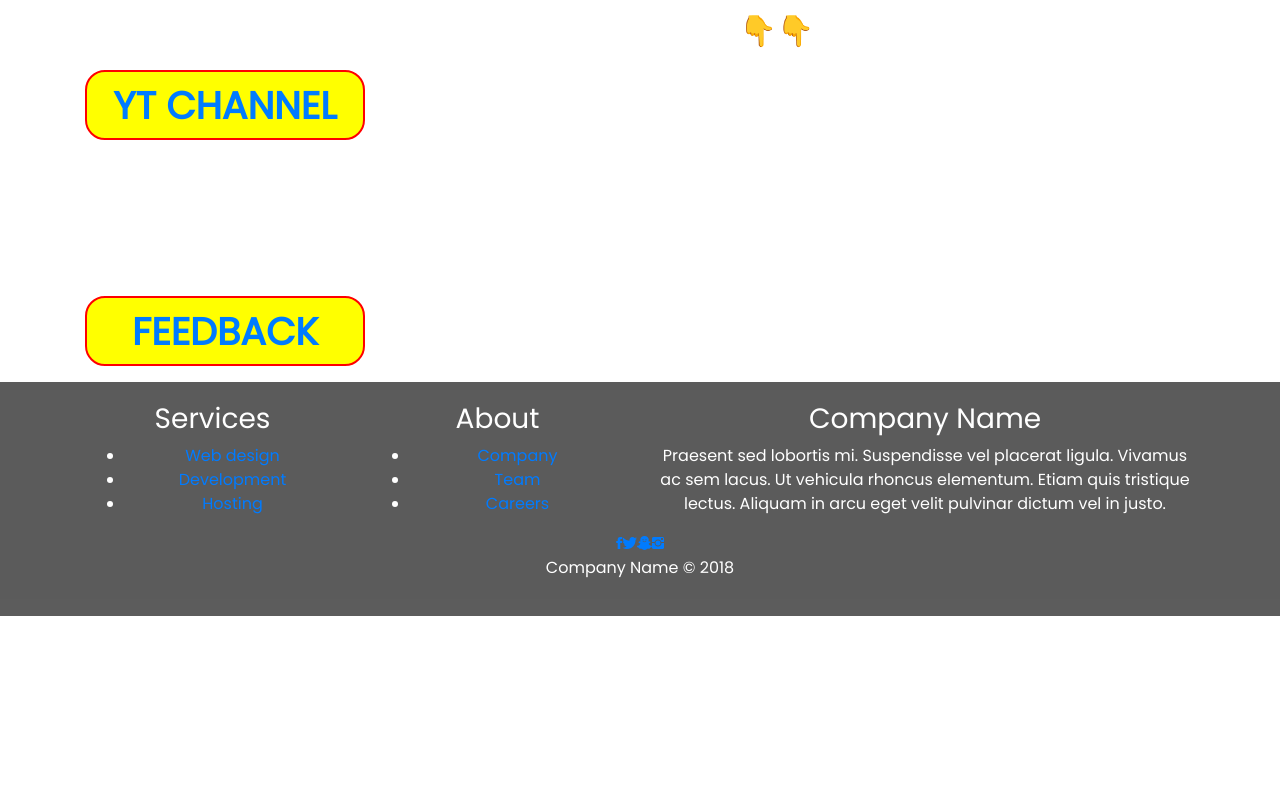
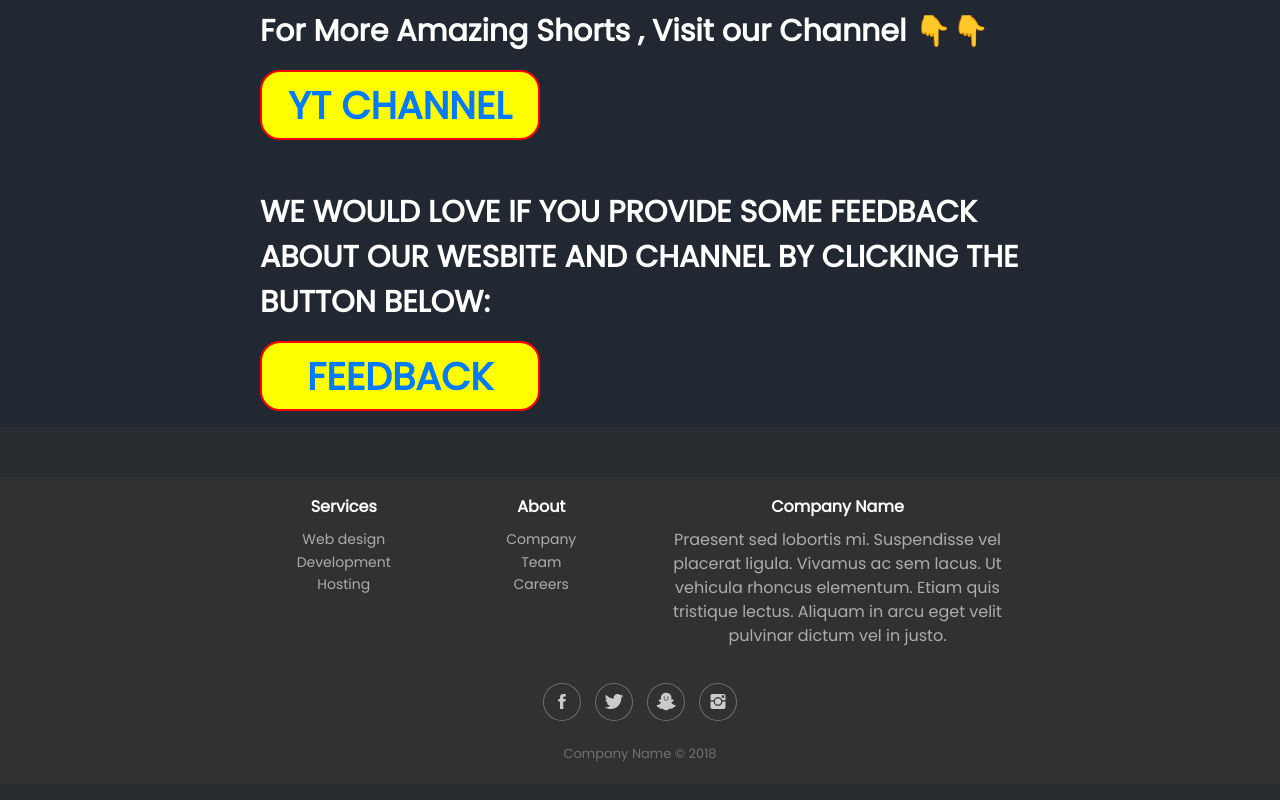
Before and after one commit to Code-With-Bhavya/My-Website, a plain HTML site: page index.html in a window 1280 px wide. Shown: the part 926-1726 px from the top of the page. Before the commit the page ends 1542 px from the top, so only its background shows below. Drawn offline with nearby package versions, Linux system fonts and the light colour scheme; no server answers.

Commit message:
commit by falco

```diff
--- a/index.html
+++ b/index.html
@@ -5,11 +5,12 @@
     <meta charset="UTF-8">
     <meta name="viewport" content="width=device-width, initial-scale=1.0">
     <title>ChessMaster's Shorts</title>
-    <link href="style.css" rel="stylesheet">
     <script src="script.js" defer></script>
     <link rel="stylesheet" href="https://cdnjs.cloudflare.com/ajax/libs/twitter-bootstrap/4.1.3/css/bootstrap.min.css">
     <link rel="stylesheet" href="https://cdnjs.cloudflare.com/ajax/libs/ionicons/2.0.1/css/ionicons.min.css">
     <link rel="icon" href="images/logo.png" type="image/x-icon">
+    <link href="style.css" rel="stylesheet">
+
 </head>
 
 <body>
--- a/style.css
+++ b/style.css
@@ -1,6 +1,6 @@
-@import url('https://fonts.googleapis.com/css2?family=Poppins&display=swap');
-*{
-    font-family: 'Poppins' , sans-serif;
+@import url("https://fonts.googleapis.com/css2?family=Poppins&display=swap");
+* {
+  font-family: "Poppins", sans-serif;
 }
 body {
   font-family: Arial, sans-serif;
@@ -19,13 +19,12 @@ body {
 #shortview {
   color: white;
   font-weight: bold;
-    font-family: 'Poppins', sans-serif;
+  font-family: "Poppins", sans-serif;
   font-size: 13px;
   background-color: black;
 }
 
 .visitchanneltext {
-
   /* position: absolute;
     left: 0px;
     top: 900px;  */
@@ -48,10 +47,9 @@ body {
   position: relative;
   top: -30px;
   margin-left: 3vw;
-
 }
 
-.content button{
+.content button {
   /* display: inline; */
   font-size: 38px;
   height: 70px;
@@ -64,7 +62,7 @@ body {
   font-weight: 600;
   /* position: relative;
     top: -400px; */
-    font-family: 'Poppins', sans-serif;
+  font-family: "Poppins", sans-serif;
 }
 
 #viewscount {
@@ -90,8 +88,8 @@ body {
   font-weight: bold;
   background-color: lightyellow;
   border: 3px solid red;
-    outline: 4px  solid yellow;
-    font-family: 'Poppins', sans-serif;
+  outline: 4px solid yellow;
+  font-family: "Poppins", sans-serif;
   font-size: x-large;
   width: 90vw;
   text-align: justify;
@@ -130,7 +128,7 @@ body {
 }
 
 header {
-    background-color: #393E46;
+  background-color: #393e46;
   /* Adding transparency */
   color: white;
   padding: 40px 0;
@@ -236,7 +234,7 @@ h2,
 nav a,
 p,
 footer {
-    font-family: 'Poppins', sans-serif;
+  font-family: "Poppins", sans-serif;
 }
 /* sidebar */
 body {
@@ -310,29 +308,27 @@ body {
   height: auto;
 }
 
-
 /* Add this CSS code for mobile devices */
 @media screen and (max-width: 600px) {
-        #logo{
+  #logo {
     width: 34%;
     margin-left: 76px;
   }
   .short img {
     width: 100vw;
-            ;
   }
-        #buttons{
+  #buttons {
     display: none;
   }
-        #subscount{
+  #subscount {
     font-size: 2vh;
     margin-left: 1px;
   }
-        #viewscount{
+  #viewscount {
     font-size: 2vh;
     margin-right: 1px;
   }
-        #chname{
+  #chname {
     margin-top: 40px;
     font-size: 55px;
   }
@@ -363,8 +359,99 @@ body {
     padding: 10px 0;
   }
   /* SideBar */
-        .msidebar{
+  .msidebar {
     width: 0;
   }
+}
 
+/*  footer css */
+
+.footer-dark {
+  padding: 50px 0;
+  color: #f0f9ff;
+  background-color: #282d32;
 }
+
+.footer-dark h3 {
+  margin-top: 0;
+  margin-bottom: 12px;
+  font-weight: bold;
+  font-size: 16px;
+}
+
+.footer-dark ul {
+  padding: 0;
+  list-style: none;
+  line-height: 1.6;
+  font-size: 14px;
+  margin-bottom: 0;
+}
+
+.footer-dark ul a {
+  color: inherit;
+  text-decoration: none;
+  opacity: 0.6;
+}
+
+.footer-dark ul a:hover {
+  opacity: 0.8;
+}
+
+@media (max-width: 767px) {
+  .footer-dark .item:not(.social) {
+    text-align: center;
+    padding-bottom: 20px;
+  }
+}
+
+.footer-dark .item.text {
+  margin-bottom: 36px;
+}
+
+@media (max-width: 767px) {
+  .footer-dark .item.text {
+    margin-bottom: 0;
+  }
+}
+
+.footer-dark .item.text p {
+  opacity: 0.6;
+  margin-bottom: 0;
+}
+
+.footer-dark .item.social {
+  text-align: center;
+}
+
+@media (max-width: 991px) {
+  .footer-dark .item.social {
+    text-align: center;
+    margin-top: 20px;
+  }
+}
+
+.footer-dark .item.social > a {
+  font-size: 20px;
+  width: 36px;
+  height: 36px;
+  line-height: 36px;
+  display: inline-block;
+  text-align: center;
+  border-radius: 50%;
+  box-shadow: 0 0 0 1px rgba(255, 255, 255, 0.4);
+  margin: 0 8px;
+  color: #fff;
+  opacity: 0.75;
+}
+
+.footer-dark .item.social > a:hover {
+  opacity: 0.9;
+}
+
+.footer-dark .copyright {
+  text-align: center;
+  padding-top: 24px;
+  opacity: 0.3;
+  font-size: 13px;
+  margin-bottom: 0;
+}
```
Lines whose indentation alone changed are shown as unchanged.
